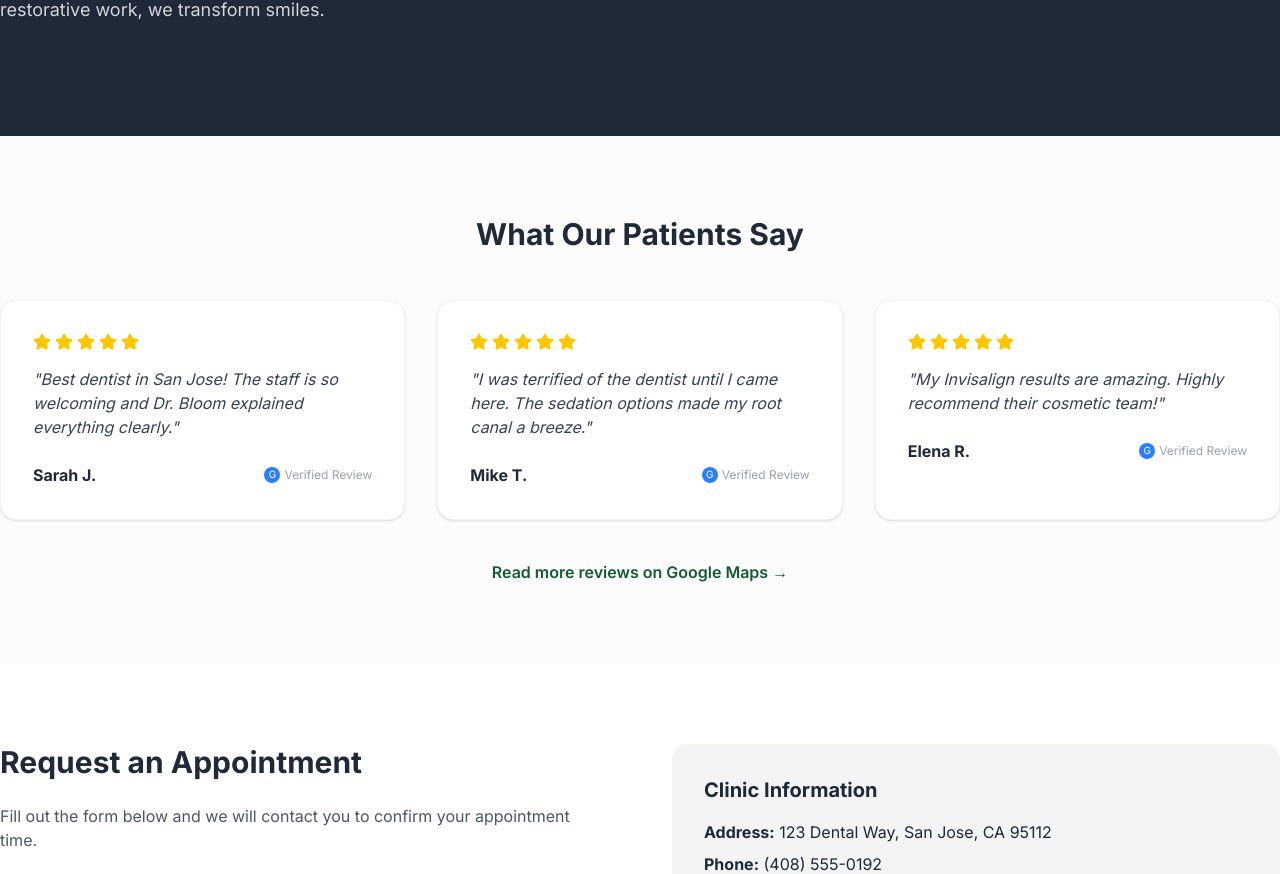
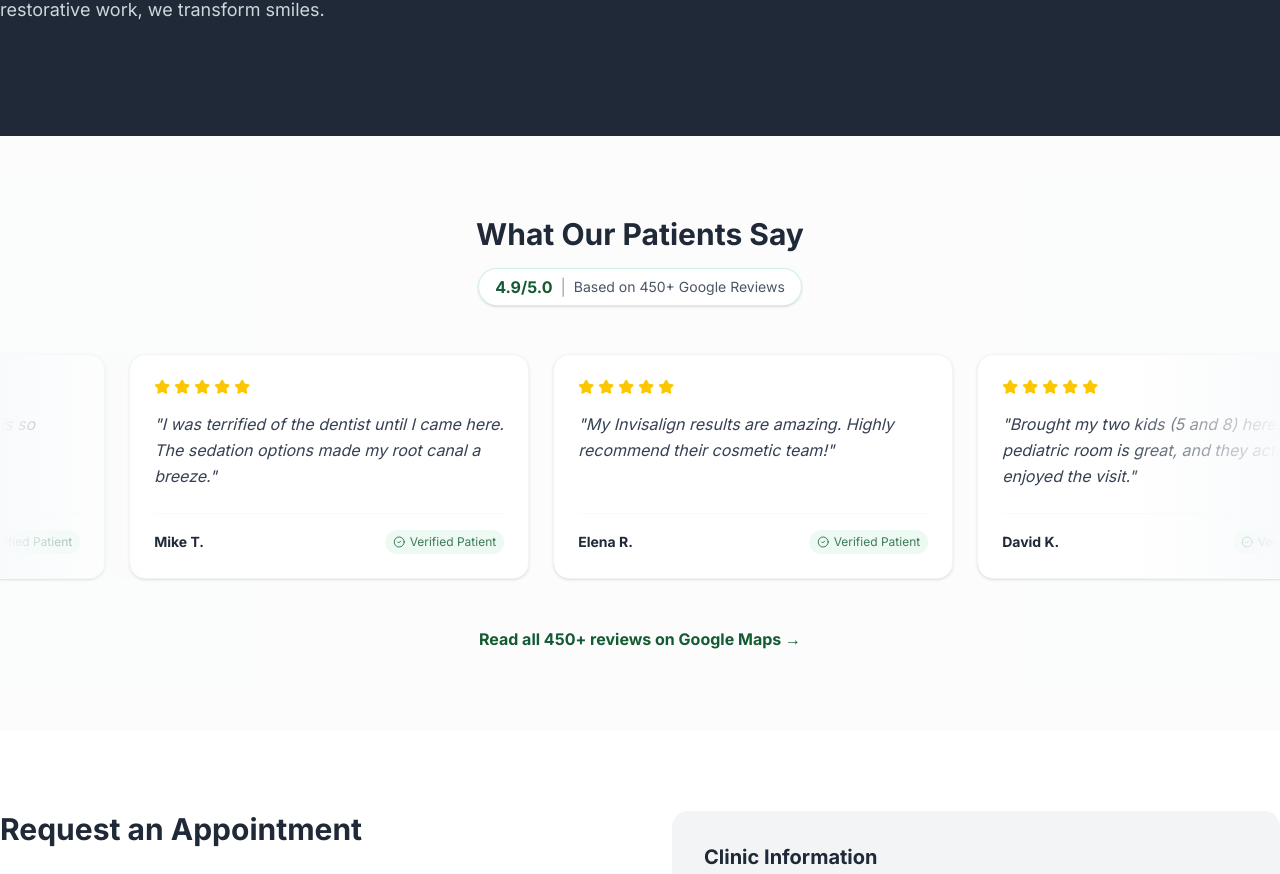
Before and after one commit to Bedlam343/bloom-dental-landing-page, a Next.js app: page / in a window 1280 px wide. Shown: the part 1852-2726 px from the top of the page. Built offline with nearby package versions, Linux system fonts and the light colour scheme.

Commit message:
review infinite carousel

```diff
--- a/src/app/globals.css
+++ b/src/app/globals.css
@@ -14,6 +14,16 @@
 
   --font-sans: var(--font-inter), ui-sans-serif, system-ui, sans-serif;
   --font-inter-only: var(--font-inter), ui-sans-serif, system-ui, sans-serif;
+
+  --animate-scroll: scroll 80s linear infinite;
+  @keyframes scroll {
+    0% {
+      transform: translateX(0);
+    }
+    100% {
+      transform: translateX(-50%);
+    }
+  }
 }
 
 @media (prefers-color-scheme: dark) {
--- a/src/components/Reviews.tsx
+++ b/src/components/Reviews.tsx
@@ -1,4 +1,5 @@
-import { Star } from 'lucide-react';
+// File: components/Reviews.tsx
+import { Star, CheckCircle2 } from 'lucide-react';
 
 const reviews = [
   {
@@ -16,52 +17,104 @@ const reviews = [
     text: 'My Invisalign results are amazing. Highly recommend their cosmetic team!',
     date: '3 months ago',
   },
+  {
+    name: 'David K.',
+    text: 'Brought my two kids (5 and 8) here. The pediatric room is great, and they actually enjoyed the visit.',
+    date: '1 week ago',
+  },
+  {
+    name: 'Priya M.',
+    text: 'Transparent billing, no hidden fees. Finally found a dentist I can trust with my insurance.',
+    date: '2 months ago',
+  },
+  {
+    name: 'James L.',
+    text: 'Had a dental emergency on a Sunday. They got me in first thing Monday morning. Lifesavers!',
+    date: '4 months ago',
+  },
+  {
+    name: 'Anita S.',
+    text: 'The office is stunningly clean and modern. Watching Netflix during my cleaning was a nice touch.',
+    date: '3 weeks ago',
+  },
+  {
+    name: 'Robert B.',
+    text: "Professional, efficient, and gentle. I've done two implants here and the recovery was faster than expected.",
+    date: '5 months ago',
+  },
+  {
+    name: 'Lisa W.',
+    text: 'Gentle hygienists! Usually I dread cleanings due to sensitivity, but this was completely pain-free.',
+    date: '1 month ago',
+  },
 ];
 
-const Reviews = () => {
+export default function Reviews() {
   return (
-    <section id="reviews" className="py-20 bg-brand-gray/30">
-      <div className="container mx-auto">
-        <h2 className="text-3xl font-bold text-center text-brand-slate mb-12">
+    <section id="reviews" className="py-20 bg-brand-gray/30 overflow-hidden">
+      <div className="container mx-auto mb-12 text-center">
+        <h2 className="text-3xl font-bold text-brand-slate mb-4">
           What Our Patients Say
         </h2>
+        <div className="inline-flex items-center gap-2 bg-white px-4 py-1.5 rounded-full shadow-sm border border-brand-mint/50">
+          <span className="font-bold text-brand-forest">4.9/5.0</span>
+          <span className="text-gray-400">|</span>
+          <span className="text-sm text-gray-600">
+            Based on 450+ Google Reviews
+          </span>
+        </div>
+      </div>
 
-        <div className="grid md:grid-cols-3 gap-8">
-          {reviews.map((r, i) => (
+      {/* Marquee Container */}
+      <div className="relative w-full">
+        {/* Gradient Masks (Fade edges) */}
+        <div className="absolute left-0 top-0 bottom-0 w-20 bg-gradient-to-r from-gray-50 to-transparent z-10 pointer-events-none md:w-40"></div>
+        <div className="absolute right-0 top-0 bottom-0 w-20 bg-gradient-to-l from-gray-50 to-transparent z-10 pointer-events-none md:w-40"></div>
+
+        {/* Scrolling Track */}
+        {/* We map the reviews TWICE to create the seamless loop.
+            The animation translates X to -50% (the end of the first set) then resets instantly. */}
+        <div className="flex w-max animate-scroll hover:[animation-play-state:paused] gap-6">
+          {[...reviews, ...reviews].map((r, i) => (
             <div
               key={i}
-              className="bg-white p-8 rounded-2xl shadow-sm border border-gray-100"
+              className="w-[300px] md:w-[400px] flex-shrink-0 bg-white
+               p-6 rounded-2xl shadow-sm border border-gray-100
+               hover:shadow-md transition-shadow flex flex-col justify-between"
             >
+              <div>
                 <div className="flex gap-1 mb-4 text-yellow-400">
-                {[...Array(5)].map((_, i) => (
-                  <Star key={i} fill="currentColor" size={18} />
+                  {[...Array(5)].map((_, starIndex) => (
+                    <Star key={starIndex} fill="currentColor" size={16} />
                   ))}
                 </div>
-              <p className="text-gray-700 mb-6 italic">&quot;{r.text}&quot;</p>
-              <div className="flex items-center justify-between mt-auto">
-                <span className="font-bold text-brand-slate">{r.name}</span>
-                <span className="text-xs text-gray-400 flex items-center gap-1">
-                  <span className="w-4 h-4 bg-blue-500 text-white rounded-full flex items-center justify-center text-[10px]">
-                    G
+
+                <p className="text-gray-700 mb-6 italic leading-relaxed line-clamp-3">
+                  &quot;{r.text}&quot;
+                </p>
+              </div>
+
+              <div className="flex items-center justify-between mt-auto pt-4 border-t border-gray-50">
+                <span className="font-bold text-brand-slate text-sm">
+                  {r.name}
                 </span>
-                  Verified Review
+                <span className="text-xs text-brand-forest/80 flex items-center gap-1 bg-brand-mint/20 px-2 py-1 rounded-full">
+                  <CheckCircle2 size={12} /> Verified Patient
                 </span>
               </div>
             </div>
           ))}
         </div>
+      </div>
 
-        <div className="text-center mt-10">
+      <div className="text-center mt-12">
         <a
           href="#"
-            className="text-brand-forest font-semibold hover:underline"
+          className="inline-flex items-center gap-2 text-brand-forest font-bold hover:underline"
         >
-            Read more reviews on Google Maps &rarr;
+          Read all 450+ reviews on Google Maps →
         </a>
-        </div>
       </div>
     </section>
   );
-};
-
-export default Reviews;
+}
```
Lines whose indentation alone changed are shown as unchanged.
